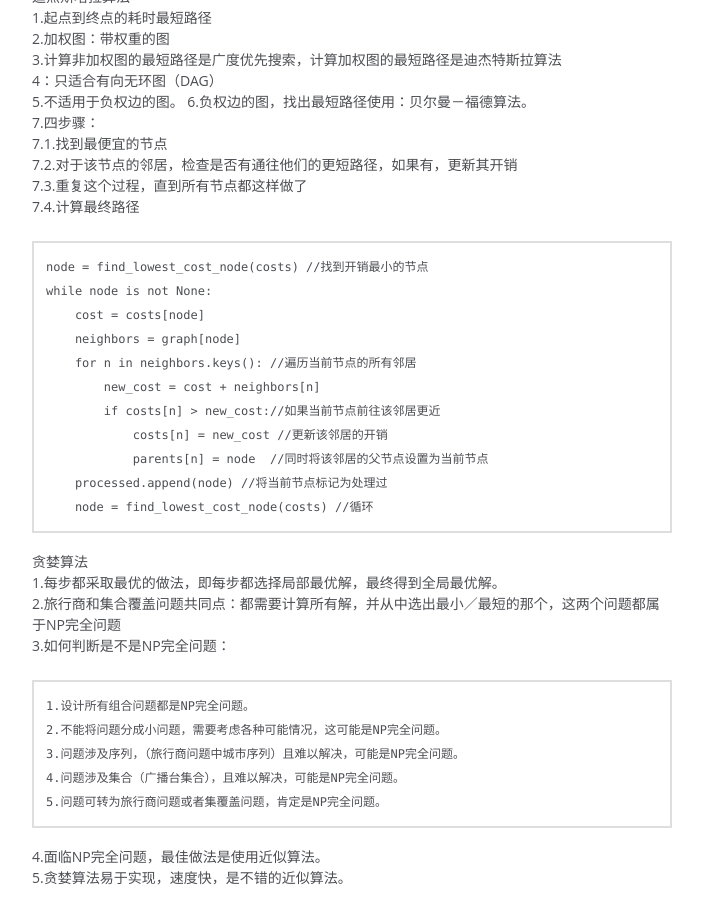
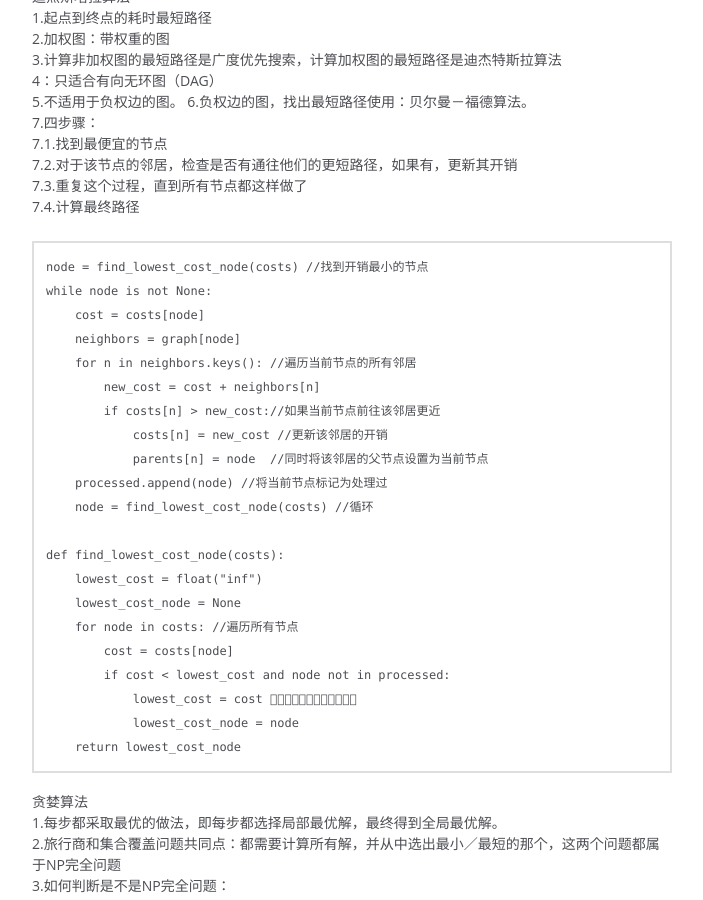
Before and after one commit to 1oscar/1oscar.github.io, a Jekyll site: the page built from _posts/2018-10-09-算法图解笔记.md, in a window 1280 px wide and 900 px high, scrolled down 3309 px. Shown: the whole window, without its empty margins (318-1021 px from the left). Built offline with Jekyll 4.4.1, drawn with Linux system fonts in a browser that asks for light colours; some web fonts are replaced; comment, search, counter and statistics services are not loaded.

Commit message:
update 算法图解

````diff
--- a/_posts/2018-10-09-算法图解笔记.md
+++ b/_posts/2018-10-09-算法图解笔记.md
@@ -156,6 +156,16 @@ while node is not None:
             parents[n] = node  //同时将该邻居的父节点设置为当前节点
     processed.append(node) //将当前节点标记为处理过
     node = find_lowest_cost_node(costs) //循环
+
+def find_lowest_cost_node(costs):
+    lowest_cost = float("inf")
+    lowest_cost_node = None
+    for node in costs: //遍历所有节点
+        cost = costs[node]
+        if cost < lowest_cost and node not in processed:
+            lowest_cost = cost 􏸞􏸢􏸽􏸾􏸦􏸃􏸄􏸅􏸻􏷾􏷿􏷲
+            lowest_cost_node = node
+    return lowest_cost_node
 ```
 
 贪婪算法<br>
````
